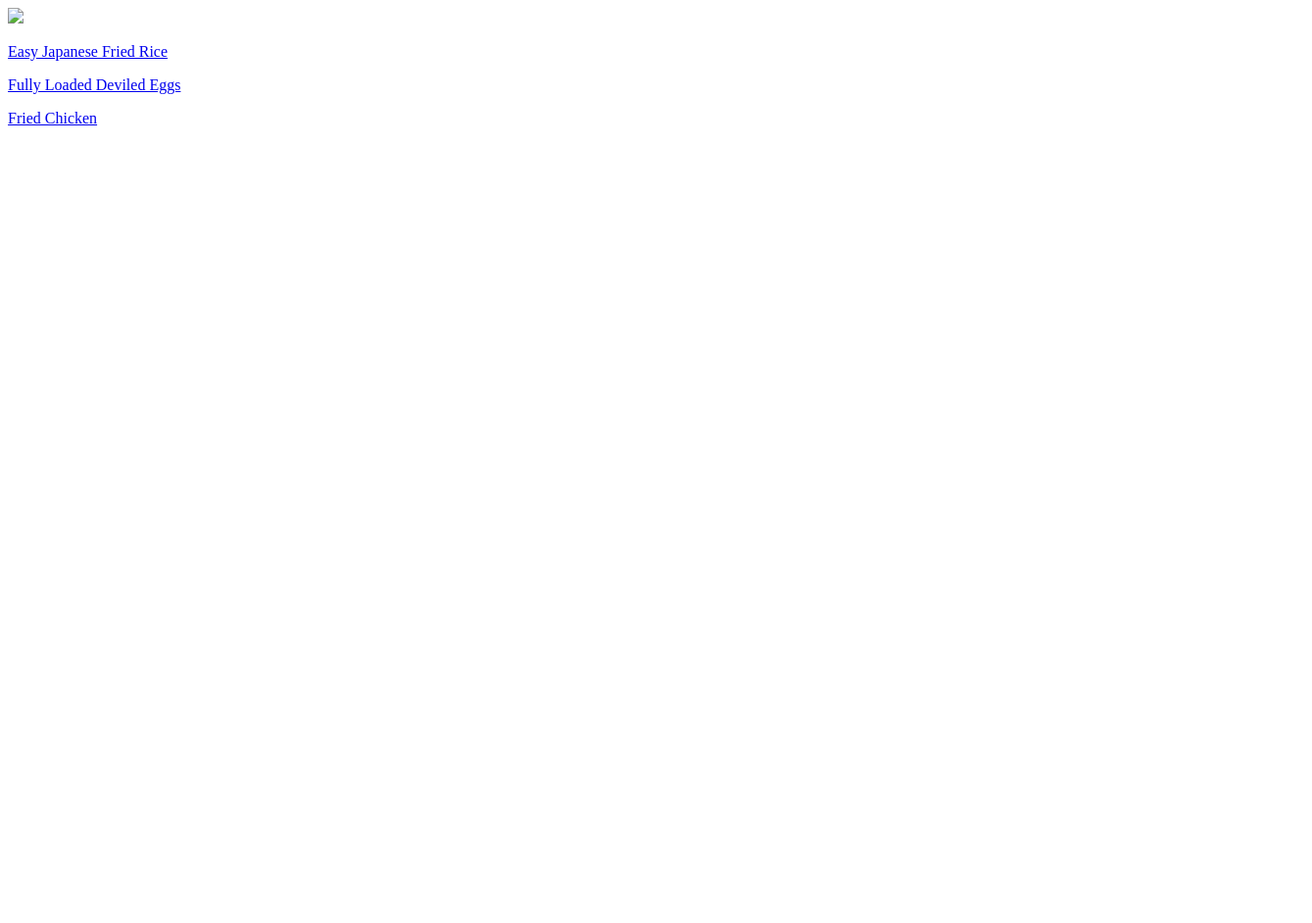
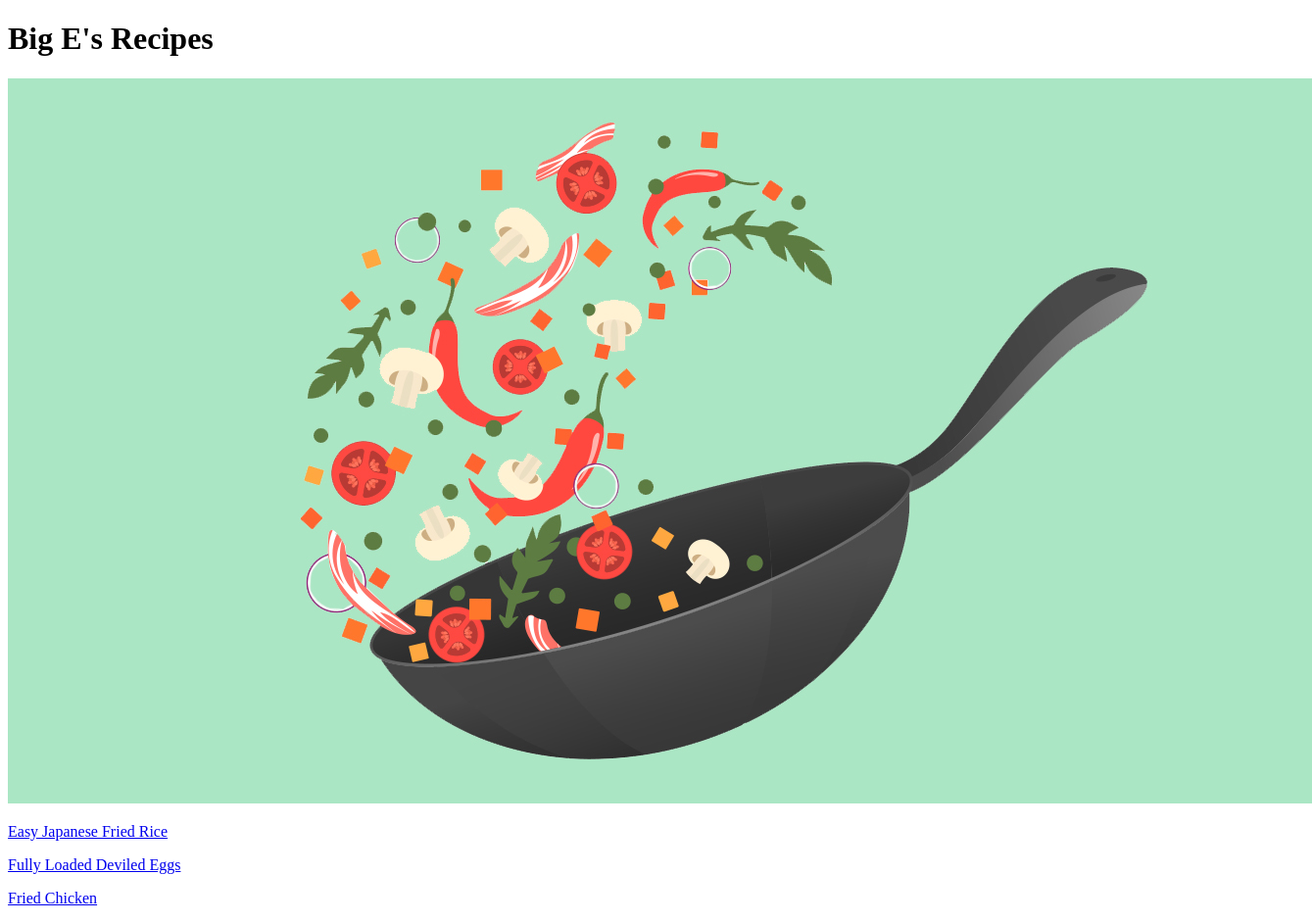
Before and after one commit to ar-mok/odin-recipes, a plain HTML site: page index.html in a window 1280 px wide. Shown: the whole page at 98% size, 1339 px wide, since content can reach past the window. Before the commit the page ends 800 px from the top, so only its background shows below. Drawn offline with Linux system fonts and the light colour scheme.

Commit message:
Changed file structure, fixed home buttons

```diff
--- a/index.html
+++ b/index.html
@@ -7,9 +7,10 @@
     <title>Document</title>
 </head>
 <body>
-    <img src="./index.image">
-    <p><a href="./recipes/easy-japanese-fried-rice.html">Easy Japanese Fried Rice</a></p>
-    <p><a href="./recipes/fully-loaded-eggs.html">Fully Loaded Deviled Eggs</a></p>
-    <p><a href="./recipes/fried-chicken.html">Fried Chicken</a></p>
+   <h1>Big E's Recipes</h1>
+    <img src="./index-image.jpeg" alt="Pan tossing ingredients">
+    <p><a href="./recipes/fried-rice/easy-japanese-fried-rice.html">Easy Japanese Fried Rice</a></p>
+    <p><a href="./recipes/deviled-eggs/fully-loaded-eggs.html">Fully Loaded Deviled Eggs</a></p>
+    <p><a href="./recipes/fried-chicken/fried-chicken.html">Fried Chicken</a></p>
 </body>
 </html>
```
Also changed, not shown: recipes/deviled-eggs/fully-loaded-eggs.html (+1 -1 lines), recipes/fried-chicken/fried-chicken.html (+1 -1 lines), recipes/fried-rice/easy-japanese-fried-rice.html (+1 -1 lines).
